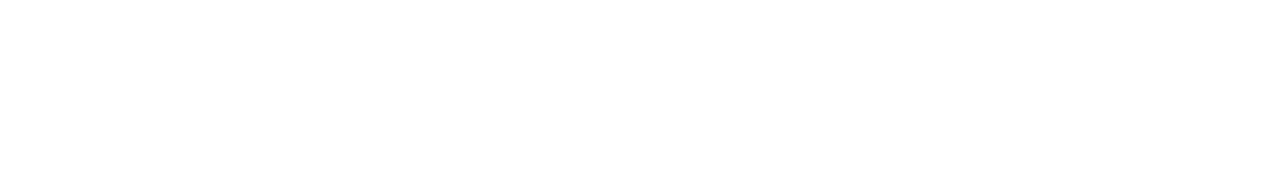
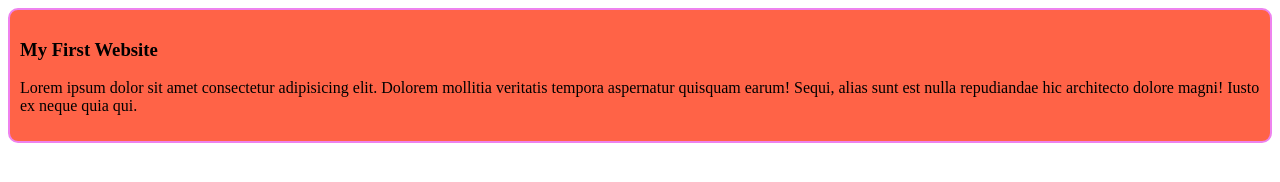
Before and after one commit to Tauhid93/my-first-repo, a plain HTML site: page index.html in a window 1280 px wide. Drawn offline with Linux system fonts and the light colour scheme.

Commit message:
added the box

```diff
--- a/index.html
+++ b/index.html
@@ -4,8 +4,12 @@
     <meta charset="UTF-8">
     <meta name="viewport" content="width=device-width, initial-scale=1.0">
     <title>My First Ever Github Repo</title>
+    <link rel="stylesheet" href="style/style.css">
 </head>
 <body>
-
+    <div>
+        <h3>My First Website</h3>
+        <p>Lorem ipsum dolor sit amet consectetur adipisicing elit. Dolorem mollitia veritatis tempora aspernatur quisquam earum! Sequi, alias sunt est nulla repudiandae hic architecto dolore magni! Iusto ex neque quia qui.</p>
+    </div>
 </body>
 </html>
--- /dev/null
+++ b/style/style.css
@@ -0,0 +1,6 @@
+div{
+    background-color: tomato;
+    padding: 10px;
+    border: 2px solid violet;
+    border-radius: 10px;
+}
```
